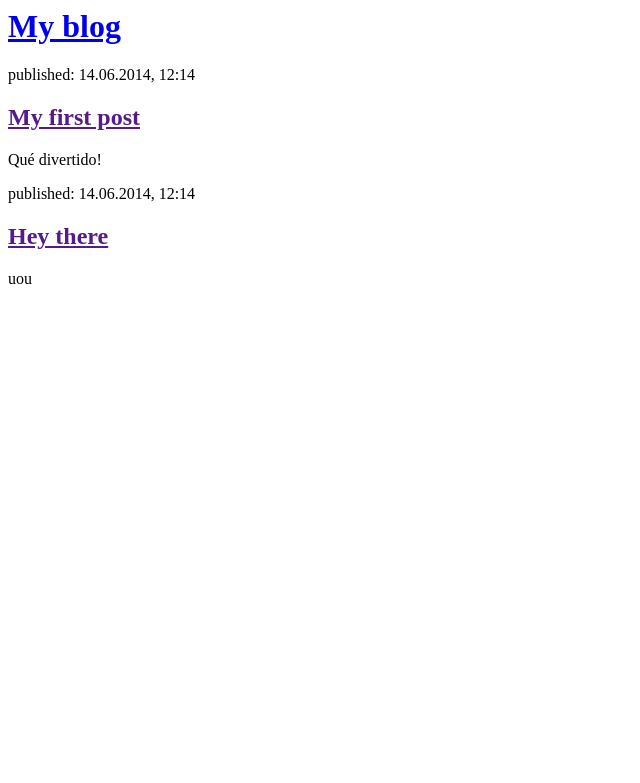
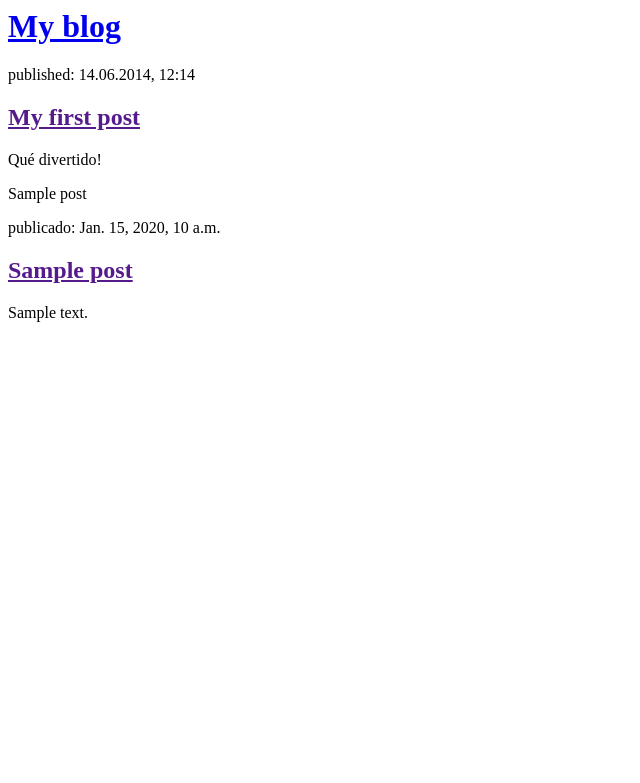
Before and after one commit to lausalvado/my-first-blog, a Django app: page / in a window 1280 px wide. Shown: the top 783 px of the page, without its empty margins (0-640 px from the left). Run offline with Django 3.2, Linux system fonts and the light colour scheme; tables that the repository leaves empty hold one stand-in row (values such as "Sample post").

Commit message:
Templates modified to show post from db

```diff
--- a/blog/templates/blog/post_list.html
+++ b/blog/templates/blog/post_list.html
@@ -13,10 +13,14 @@
             <p>Qué divertido!</p>
         </div>
 
-        <div>
-            <p>published: 14.06.2014, 12:14</p>
-            <h2><a href="">Hey there</a></h2>
-            <p> uou</p>
-        </div>
+
+            {% for post in posts %} {{ post }}
+             <div>
+        <p> publicado: {{ post.published_date }}</p>
+        <h2><a href="">{{ post.title }}</a></h2>
+        <p>{{ post.text|linebreaksbr }}</p>
+            </div>
+            {% endfor %}
+
     </body>
 </html>
--- a/blog/views.py
+++ b/blog/views.py
@@ -1,7 +1,10 @@
 from django.shortcuts import render
+from .models import Post
+from django.utils import timezone
 
 
 # Create your views here.
 
 def post_list(request):
-    return render(request, 'blog/post_list.html', {})
+    posts = Post.objects.filter(published_date__lte=timezone.now()).order_by('author')
+    return render(request, 'blog/post_list.html', {'posts': posts})
```
